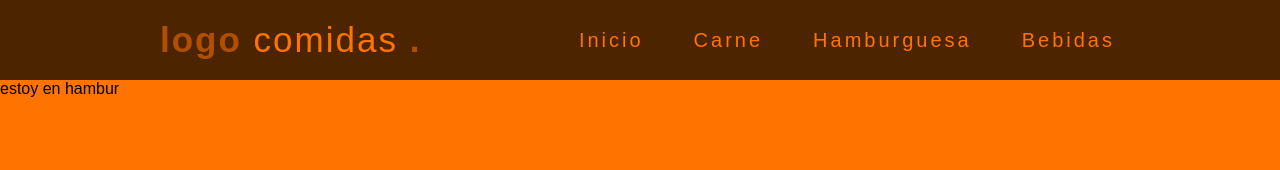
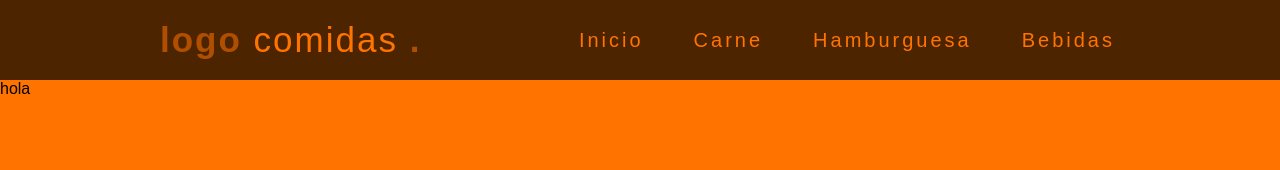
Before and after one commit to santiagomr2708/FinalDW, a JavaScript app in the folder proyectodw/: page /contacto in a window 1280 px wide. Shown: the top 170 px of the page. Built offline with nearby package versions, Linux system fonts and the light colour scheme; the HTML template or start-up script is replaced by a standard one.

Commit message:
hola
hice unos cambios

```diff
--- a/proyectodw/src/pages/Contacto.js
+++ b/proyectodw/src/pages/Contacto.js
@@ -1,7 +1,7 @@
 export const Contacto=()=>{
     return (
         <div>
-            estoy en hambur
+         hola
         </div>
     )
 }
```
